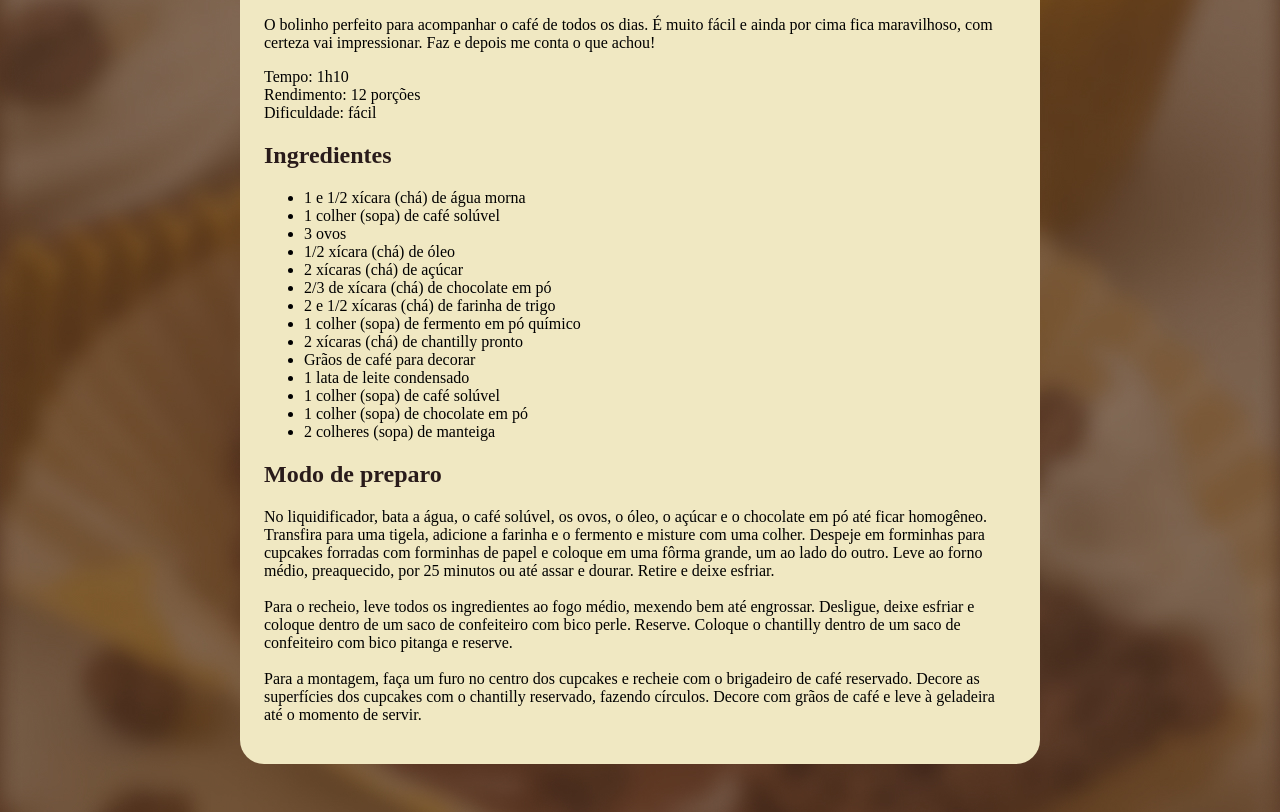
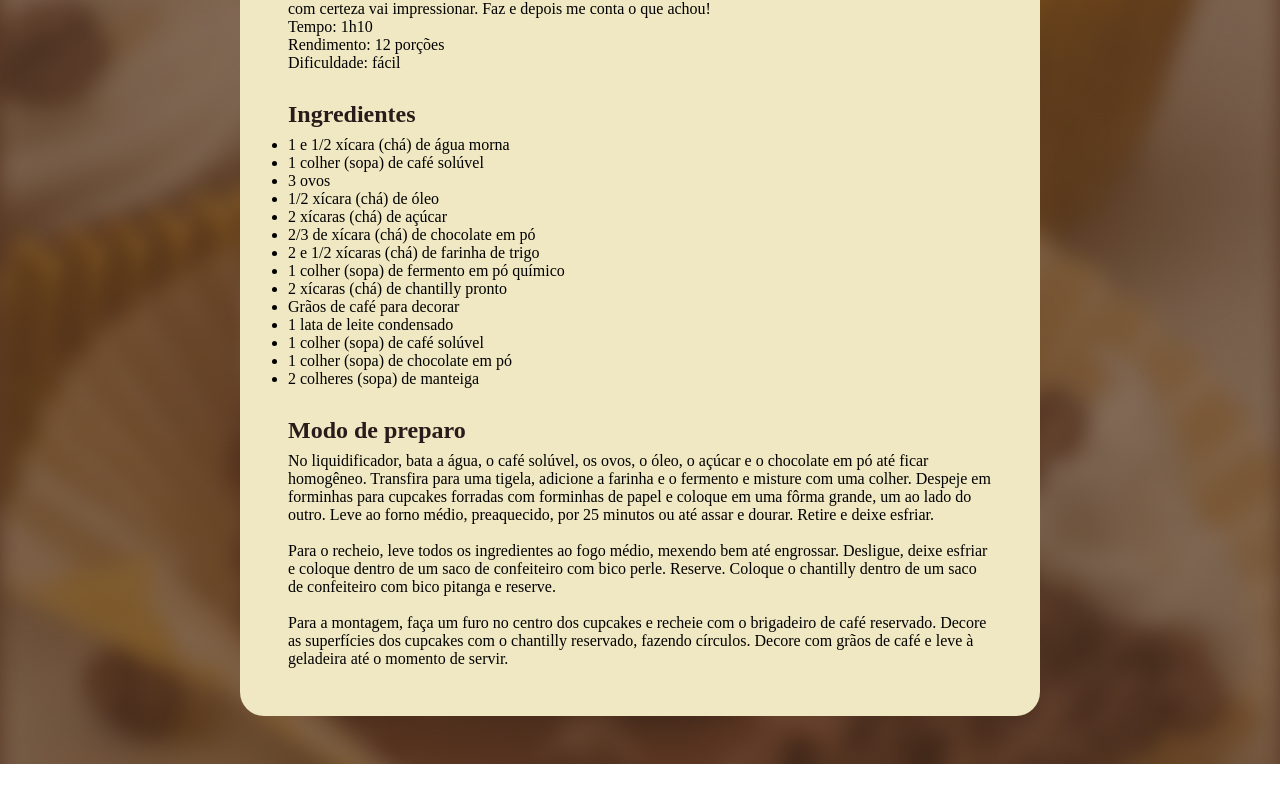
Before and after one commit to felippe1987/p-g_receita, a plain HTML site: page index.html in a window 1280 px wide. Shown: the part 582-1394 px from the top of the page. After the commit the page ends 1346 px from the top, so only its background shows below. Drawn offline with Linux system fonts and the light colour scheme; a web font is replaced by a local one.

Commit message:
colocando espaçamento

```diff
--- a/style.css
+++ b/style.css
@@ -1,3 +1,8 @@
+* {
+  margin: 0;
+  padding: 0;
+}
+
 root {
   font-family: "Alice", serif;
   line-height: 150%;
@@ -30,8 +35,22 @@ h2 {
 h1,
 h2 {
   color: #291b1a;
+  margin-bottom: 4px;
+  line-height: 150%;
 }
 
 img {
   border-radius: 16px;
 }
+
+main {
+  padding: 24px;
+}
+
+section + section {
+  margin-top: 24px;
+}
+
+about p + p {
+  margin-top: 12px;
+}
```
